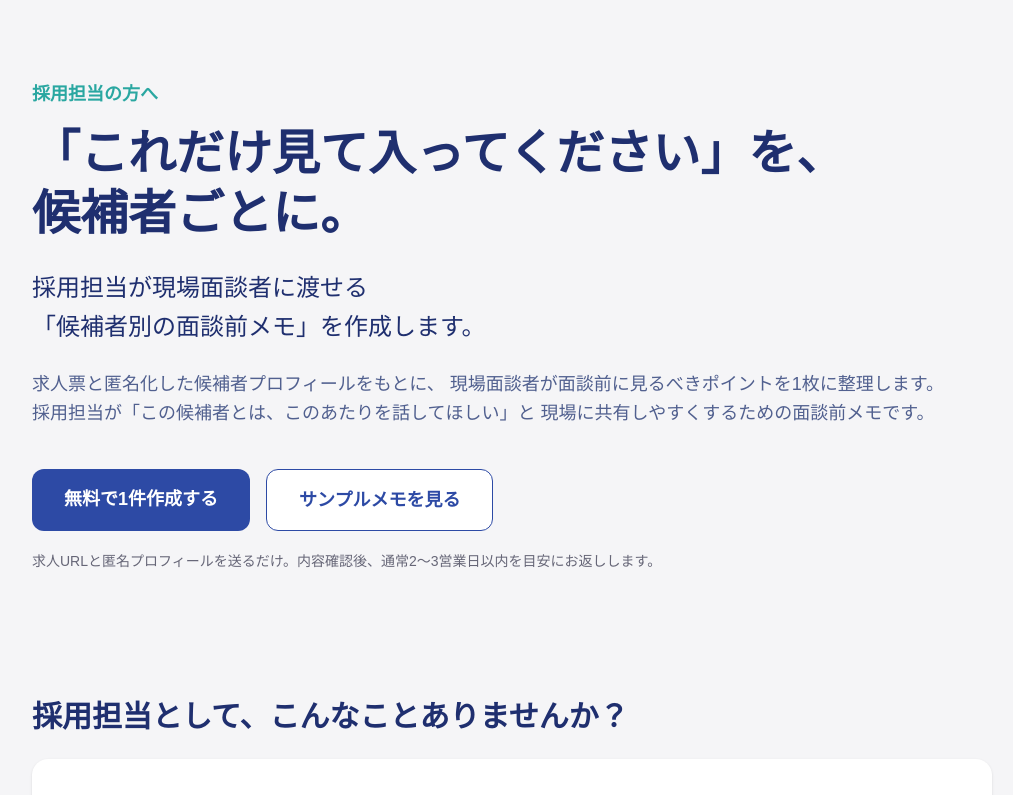
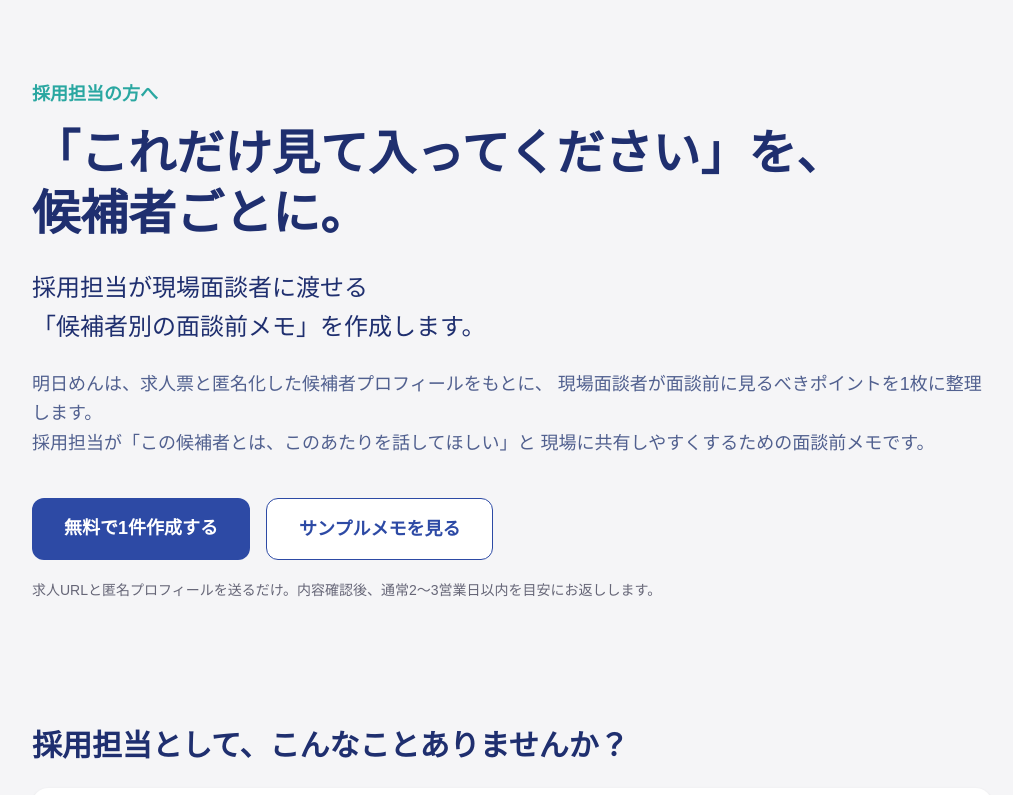
Before and after one commit to yshyk216/asumen-lp-v2, a Next.js app: page / in a window 1280 px wide. Shown: the top 795 px of the page, without its empty margins (128-1141 px from the left). Built offline with nearby package versions, Linux system fonts and the light colour scheme.

Commit message:
Update page.tsx

```diff
--- a/app/page.tsx
+++ b/app/page.tsx
@@ -163,7 +163,7 @@ export default function Home() {
         </p>
 
         <p className="text-lg leading-relaxed text-[#51608f] mb-10">
-          求人票と匿名化した候補者プロフィールをもとに、
+          明日めんは、求人票と匿名化した候補者プロフィールをもとに、
           現場面談者が面談前に見るべきポイントを1枚に整理します。
           <br />
           採用担当が「この候補者とは、このあたりを話してほしい」と
```
